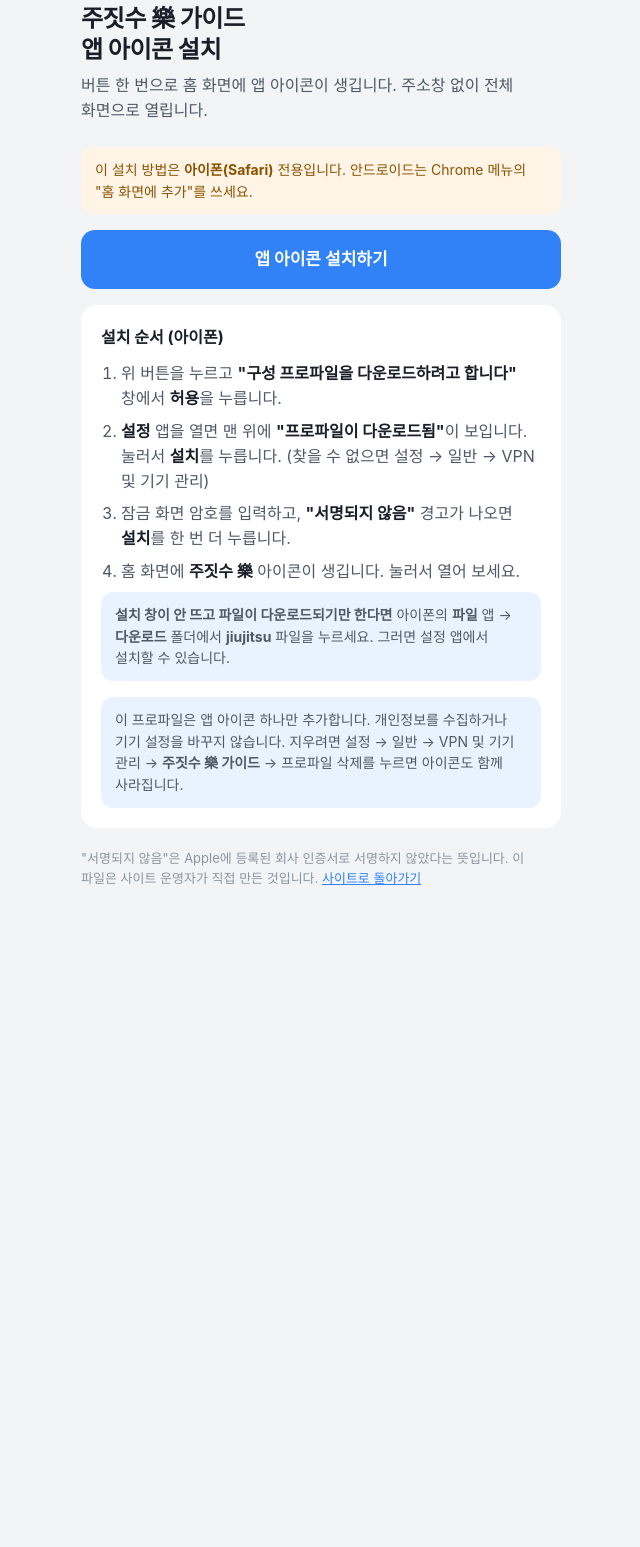
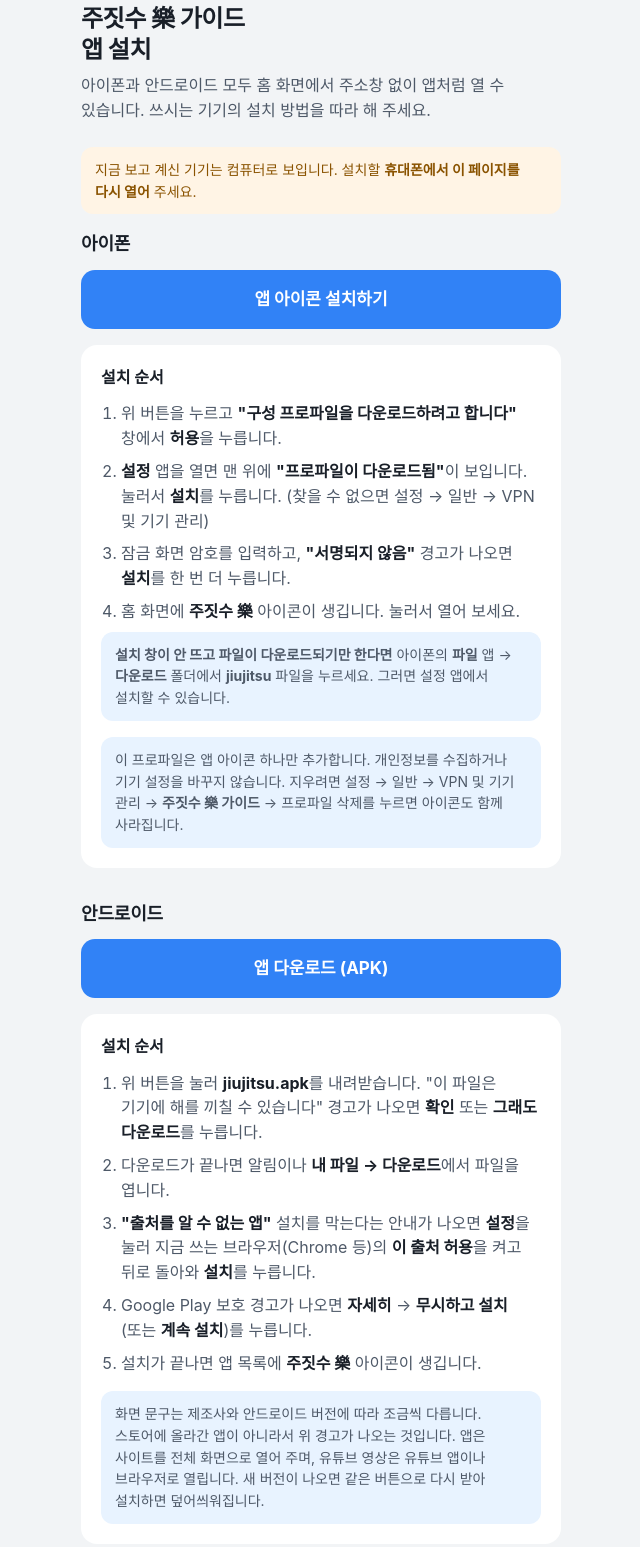
Before and after one commit to kyeongha2857-code/bjj-videos-static, a plain HTML site: page install.html in a window 1280 px wide. Shown: the part 121-1668 px from the top of the page, without its empty margins (319-959 px from the left). Before the commit the page ends 1078 px from the top, so only its background shows below. Drawn offline with Linux system fonts and the light colour scheme; no server answers; a web font is replaced by a local one.

Commit message:
설치 페이지에 안드로이드(APK) 설치 안내 추가
Co-Authored-By: Claude Sonnet 5.5 <noreply@anthropic.com>
Claude-Session: https://claude.ai/code/session_01B8jrMFXGbw33Zi6C5ZVKQa

```diff
--- a/install.html
+++ b/install.html
@@ -28,22 +28,28 @@
   .note { background:var(--accent-soft); border-radius:12px; padding:12px 14px; color:var(--ink-2); font-size:14px; margin-top:16px; }
   .warn { display:none; background:#fff4e5; color:#8a5300; border-radius:12px; padding:12px 14px; font-size:14px; margin-bottom:16px; }
   .small { color:var(--muted); font-size:13px; margin-top:20px; }
+  #platforms { display:flex; flex-direction:column; gap:32px; }
+  h2.plat { font-size:18px; margin:0 0 12px; letter-spacing:-0.01em; }
   a.text { color:var(--accent); }
 </style>
 </head>
 <body>
 <div class="wrap">
   <img class="icon" src="icons/apple-touch-icon.png" alt="">
-  <h1>주짓수 樂 가이드<br>앱 아이콘 설치</h1>
-  <p class="lede">버튼 한 번으로 홈 화면에 앱 아이콘이 생깁니다. 주소창 없이 전체 화면으로 열립니다.</p>
+  <h1>주짓수 樂 가이드<br>앱 설치</h1>
+  <p class="lede">아이폰과 안드로이드 모두 홈 화면에서 주소창 없이 앱처럼 열 수 있습니다. 쓰시는 기기의 설치 방법을 따라 해 주세요.</p>
 
-  <div class="warn" id="warn-kakao">카카오톡 같은 앱 안에서 열린 화면에서는 설치되지 않습니다. 오른쪽 아래 메뉴에서 <b>Safari로 열기</b>를 눌러 주세요.</div>
-  <div class="warn" id="warn-notios">이 설치 방법은 <b>아이폰(Safari)</b> 전용입니다. 안드로이드는 Chrome 메뉴의 "홈 화면에 추가"를 쓰세요.</div>
+  <div class="warn" id="warn-kakao">카카오톡 같은 앱 안에서 열린 화면에서는 설치되지 않을 수 있습니다. 메뉴에서 <b>Safari로 열기</b>(아이폰) 또는 <b>다른 브라우저로 열기</b>(안드로이드)를 눌러 주세요.</div>
+  <div class="warn" id="warn-desktop">지금 보고 계신 기기는 컴퓨터로 보입니다. 설치할 <b>휴대폰에서 이 페이지를 다시 열어</b> 주세요.</div>
+
+  <div id="platforms">
+  <section id="ios">
+  <h2 class="plat">아이폰</h2>
 
   <a class="btn" id="install-btn" href="install/jiujitsu.mobileconfig">앱 아이콘 설치하기</a>
 
   <div class="card">
-    <h2>설치 순서 (아이폰)</h2>
+    <h2>설치 순서</h2>
     <ol>
       <li>위 버튼을 누르고 <b>"구성 프로파일을 다운로드하려고 합니다"</b> 창에서 <b>허용</b>을 누릅니다.</li>
       <li><b>설정</b> 앱을 열면 맨 위에 <b>"프로파일이 다운로드됨"</b>이 보입니다. 눌러서 <b>설치</b>를 누릅니다. (찾을 수 없으면 설정 → 일반 → VPN 및 기기 관리)</li>
@@ -53,6 +59,24 @@
     <div class="note" style="margin-top:0;margin-bottom:12px"><b>설치 창이 안 뜨고 파일이 다운로드되기만 한다면</b> 아이폰의 <b>파일</b> 앱 → <b>다운로드</b> 폴더에서 <b>jiujitsu</b> 파일을 누르세요. 그러면 설정 앱에서 설치할 수 있습니다.</div>
     <div class="note">이 프로파일은 앱 아이콘 하나만 추가합니다. 개인정보를 수집하거나 기기 설정을 바꾸지 않습니다. 지우려면 설정 → 일반 → VPN 및 기기 관리 → <b>주짓수 樂 가이드</b> → 프로파일 삭제를 누르면 아이콘도 함께 사라집니다.</div>
   </div>
+  </section>
+
+  <section id="android">
+    <h2 class="plat">안드로이드</h2>
+    <a class="btn" id="apk-btn" href="https://github.com/kyeongha2857-code/bjj-videos-static/releases/download/android-latest/jiujitsu.apk">앱 다운로드 (APK)</a>
+    <div class="card">
+      <h2>설치 순서</h2>
+      <ol>
+        <li>위 버튼을 눌러 <b>jiujitsu.apk</b>를 내려받습니다. "이 파일은 기기에 해를 끼칠 수 있습니다" 경고가 나오면 <b>확인</b> 또는 <b>그래도 다운로드</b>를 누릅니다.</li>
+        <li>다운로드가 끝나면 알림이나 <b>내 파일 → 다운로드</b>에서 파일을 엽니다.</li>
+        <li><b>"출처를 알 수 없는 앱"</b> 설치를 막는다는 안내가 나오면 <b>설정</b>을 눌러 지금 쓰는 브라우저(Chrome 등)의 <b>이 출처 허용</b>을 켜고 뒤로 돌아와 <b>설치</b>를 누릅니다.</li>
+        <li>Google Play 보호 경고가 나오면 <b>자세히</b> → <b>무시하고 설치</b>(또는 <b>계속 설치</b>)를 누릅니다.</li>
+        <li>설치가 끝나면 앱 목록에 <b>주짓수 樂</b> 아이콘이 생깁니다.</li>
+      </ol>
+      <div class="note">화면 문구는 제조사와 안드로이드 버전에 따라 조금씩 다릅니다. 스토어에 올라간 앱이 아니라서 위 경고가 나오는 것입니다. 앱은 사이트를 전체 화면으로 열어 주며, 유튜브 영상은 유튜브 앱이나 브라우저로 열립니다. 새 버전이 나오면 같은 버튼으로 다시 받아 설치하면 덮어씌워집니다.</div>
+    </div>
+  </section>
+  </div>
 
   <p class="small">"서명되지 않음"은 Apple에 등록된 회사 인증서로 서명하지 않았다는 뜻입니다. 이 파일은 사이트 운영자가 직접 만든 것입니다. <a class="text" href="./">사이트로 돌아가기</a></p>
 </div>
@@ -60,7 +84,9 @@
 (function () {
   var ua = navigator.userAgent || '';
   var ios = /iPhone|iPad|iPod/.test(ua) || (/Macintosh/.test(ua) && navigator.maxTouchPoints > 1);
-  if (!ios) document.getElementById('warn-notios').style.display = 'block';
+  var android = /Android/i.test(ua);
+  if (!ios && !android) document.getElementById('warn-desktop').style.display = 'block';
+  if (android) document.getElementById('android').style.order = -1;
   // GitHub Pages는 .mobileconfig 파일 형식을 지정하지 못하므로, 아이폰이 프로파일로 인식하도록 형식을 붙여서 연다.
   var btn = document.getElementById('install-btn');
   btn.addEventListener('click', function (e) {
@@ -74,7 +100,12 @@
       })
       .catch(function () { location.href = btn.getAttribute('href'); });
   });
-  if (ios && /KAKAOTALK|FBAN|FBAV|Instagram|NAVER|Line\//i.test(ua)) document.getElementById('warn-kakao').style.display = 'block';
+  if (/KAKAOTALK|FBAN|FBAV|Instagram|NAVER|Line\//i.test(ua)) document.getElementById('warn-kakao').style.display = 'block';
+  // 저장소를 다른 계정으로 옮겨도 config.properties 값으로 다운로드 주소를 맞춘다.
+  fetch('config.properties', { cache: 'no-store' }).then(function (r) { return r.ok ? r.text() : ''; }).then(function (t) {
+    var o = /^\s*github\.owner\s*[=:]\s*(\S+)/m.exec(t), p = /^\s*github\.repo\s*[=:]\s*(\S+)/m.exec(t);
+    if (o && p) document.getElementById('apk-btn').href = 'https://github.com/' + o[1] + '/' + p[1] + '/releases/download/android-latest/jiujitsu.apk';
+  }).catch(function () {});
 })();
 </script>
 </body>
```
